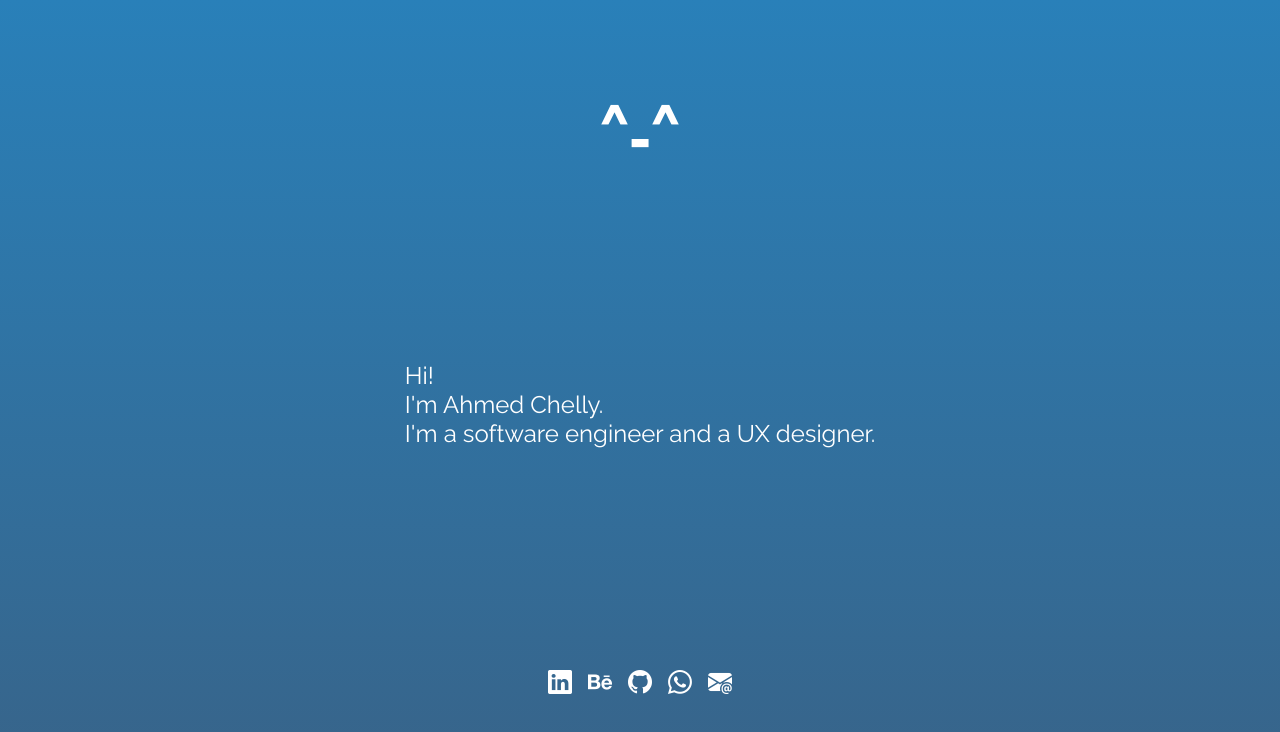
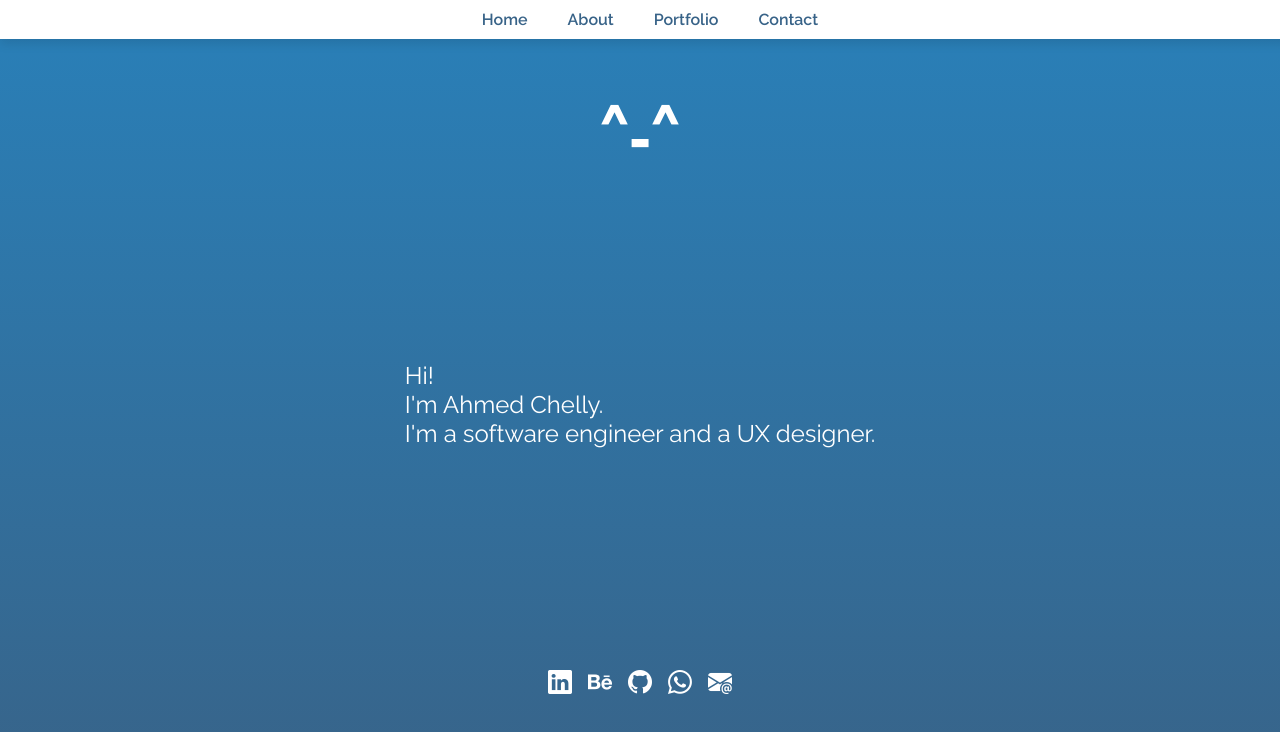
Before and after one commit to ChellyAhmed/Chelly, a React (Create React App) app: page /About in a window 1280 px wide. Shown: the top 732 px of the page. Built offline with nearby package versions, Linux system fonts and the light colour scheme.

Commit message:
Add Navbar

```diff
--- a/src/App.js
+++ b/src/App.js
@@ -1,4 +1,5 @@
 import './App.css';
+import Navbar from './components/Navbar';
 import Home from './screens/Home';
 import {
   createBrowserRouter,
@@ -19,7 +20,10 @@ const router = createBrowserRouter([
 function App() {
   console.log("Hello World!")
   return (
+    <>
+    <Navbar/>
     <RouterProvider router={router} />
+    </>
   );
 }
 
--- /dev/null
+++ b/src/components/Navbar.js
@@ -0,0 +1,40 @@
+import React, { useState, useRef, useEffect } from 'react';
+import './navbar.css';
+
+function Navbar() {
+  const [showLinks, setShowLinks] = useState(false);
+  const navbarRef = useRef(null);
+
+  const handleToggle = () => {
+    setShowLinks(!showLinks);
+  };
+
+  const handleClickOutside = (event) => {
+    if (navbarRef.current && !navbarRef.current.contains(event.target)) {
+      setShowLinks(false);
+    }
+  };
+
+  useEffect(() => {
+    document.addEventListener('mousedown', handleClickOutside);
+    return () => {
+      document.removeEventListener('mousedown', handleClickOutside);
+    };
+  }, []);
+
+  return (
+    <nav className="navbar" ref={navbarRef}>
+      <button className="navbar-toggle" onClick={handleToggle}>
+        <span className="navbar-toggle-icon"></span>
+      </button>
+      <div className={`navbar-links ${showLinks ? 'active' : ''}`}>
+        <a href="#home" onClick={() => {setShowLinks(false)}} >Home</a>
+        <a href="#about" onClick={() => {setShowLinks(false)}} >About</a>
+        <a href="#portfolio" onClick={() => {setShowLinks(false)}} >Portfolio</a>
+        <a href="#contact" onClick={() => {setShowLinks(false)}} >Contact</a>
+      </div>
+    </nav>
+  );
+}
+
+export default Navbar;
--- /dev/null
+++ b/src/components/navbar.css
@@ -0,0 +1,98 @@
+.navbar {
+    background-color: #fff;
+    box-shadow: 0 5px 10px rgba(0, 0, 0, 0.1);
+    display: flex;
+    justify-content: space-between;
+    align-items: center;
+    padding: 10px;
+    position: fixed;
+    width: 100%;
+    top: 0;
+    z-index: 100;
+  }
+
+  .navbar-toggle {
+    background-color: transparent;
+    border: none;
+    cursor: pointer;
+    display: block;
+    height: 30px;
+    position: relative;
+    width: 30px;
+  }
+
+  .navbar-toggle-icon,
+  .navbar-toggle-icon::before,
+  .navbar-toggle-icon::after {
+    background-color: #386388;
+    content: '';
+    display: block;
+    height: 2px;
+    position: absolute;
+    transition: all 0.2s ease-in-out;
+    width: 100%;
+  }
+
+  .navbar-toggle-icon::before {
+    top: -8px;
+  }
+
+  .navbar-toggle-icon::after {
+    bottom: -8px;
+  }
+
+  .navbar-toggle.active .navbar-toggle-icon {
+    transform: rotate(45deg);
+  }
+
+  .navbar-toggle.active .navbar-toggle-icon::before {
+    top: 0;
+    transform: rotate(90deg);
+  }
+
+  .navbar-toggle.active .navbar-toggle-icon::after {
+    bottom: 0;
+    transform: rotate(90deg);
+  }
+
+  .navbar-links {
+    display: flex;
+    flex-direction: column;
+    justify-content: flex-end;
+    align-items: flex-end;
+    height: 0;
+    overflow: hidden;
+    transition: all 0.2s ease-in-out;
+  }
+
+  .navbar-links.active {
+    height: 120px;
+  }
+
+  .navbar-links a {
+    color: #386388;
+    text-decoration: none;
+    margin: 10px 20px;
+    font-weight: 600;
+  }
+
+  @media (min-width: 768px) {
+    .navbar {
+      justify-content: center;
+    }
+
+    .navbar-toggle {
+      display: none;
+    }
+
+    .navbar-links {
+      height: auto;
+      flex-direction: row;
+      justify-content: center;
+      align-items: center;
+    }
+
+    .navbar-links a {
+      margin: 0 20px;
+    }
+  }
```
